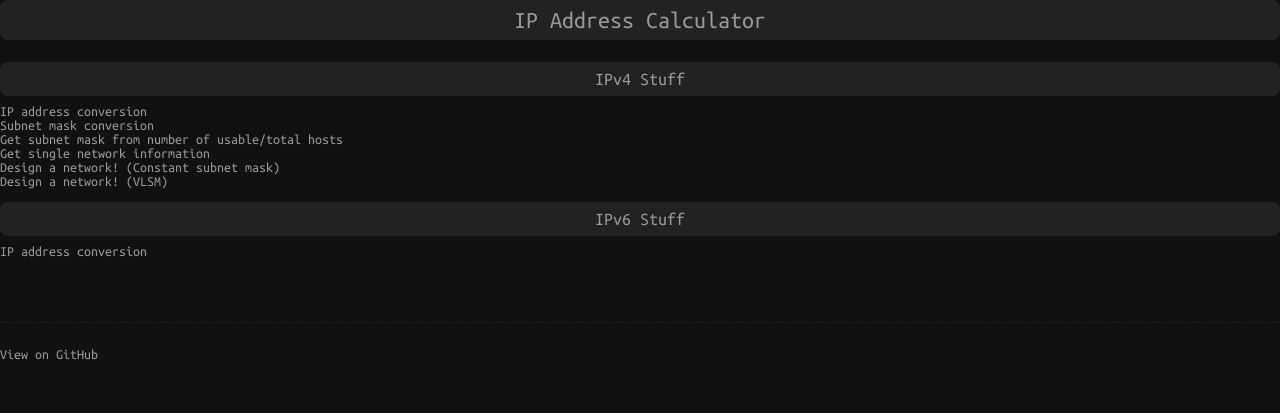
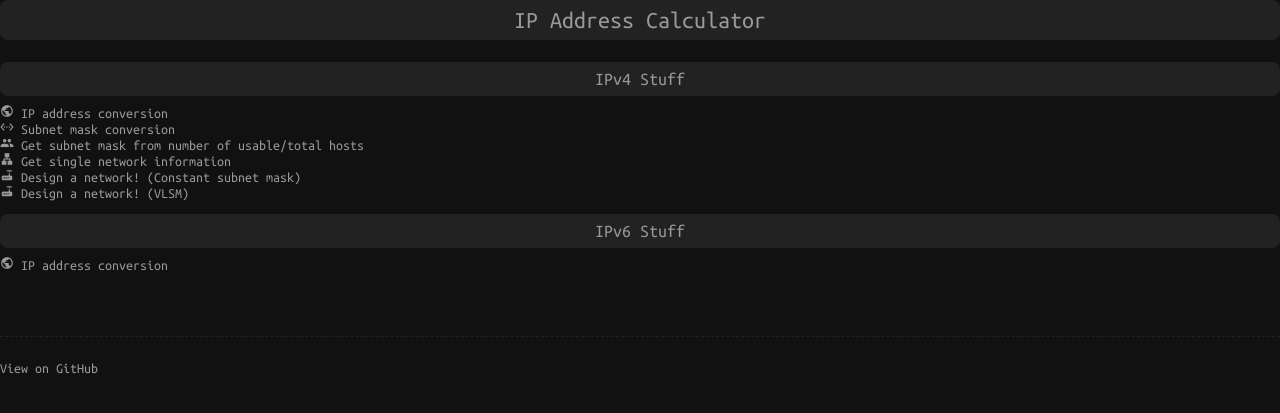
Before and after one commit to Chris1320/IPCalculatorWeb, a Flask app: page / in a window 1280 px wide. Shown: the top 413 px of the page. Run offline with Flask 3, Linux system fonts and the light colour scheme; parts of the project's set-up code (start-up, migrations or seed data) failed here and were passed over.

Commit message:
Added icons using Google Material icons.
Signed-off-by: Chris1320 <chris1320is@protonmail.com>

```diff
--- a/app.py
+++ b/app.py
@@ -11,6 +11,7 @@ from flask_limiter.util import get_remote_address
 
 SECRET_KEY: Final[str] = os.getenv("SECRET_KEY", os.urandom(16).hex())
 CWD: str = os.getenv("APP_CWD", os.getcwd())
+DEBUG: bool = True if os.getenv("DEBUG_MODE", '').lower() == "true" else False
 
 
 print(f"{SECRET_KEY=}")
@@ -511,7 +512,7 @@ def IPv6Calculator():
 
 
 def main():
-    app.run()
+    app.run(debug=DEBUG)
 
 
 if __name__ == "__main__":
--- a/static/css/style.css
+++ b/static/css/style.css
@@ -26,6 +26,19 @@ html, body{
 body{
 	background:#111111;
 }
+
+.material-icons.md-14 {
+    font-size: 14px;
+}
+
+.net {
+    margin: 0 auto;
+}
+
+.net-info {
+    margin-left: 50px;
+}
+
 a{
 	text-decoration:none;
 	color:#999999;
--- a/templates/index.html
+++ b/templates/index.html
@@ -5,23 +5,24 @@
         <meta charset="UTF-8">
         <meta name="viewport" content="width=device-width, initial-scale=1">
         <link href="{{ url_for('static', filename='css/style.css') }}" rel="stylesheet">
+        <link href="https://fonts.googleapis.com/icon?family=Material+Icons" rel="stylesheet">
     </head>
     <body>
         <h1>IP Address Calculator</h1>
         <br/>
         <h2>IPv4 Stuff</h2>
         <ol>
-            <li><a href="{{ url_for('ipAddressCalculator') }}">IP address conversion</a></li>
-            <li><a href="{{ url_for('subnetMaskCalculator') }}">Subnet mask conversion</a></li>
-            <li><a href="{{ url_for('subnetMaskFromUsableHosts') }}">Get subnet mask from number of usable/total hosts</a></li>
-            <li><a href="{{ url_for('networkInfo') }}">Get single network information</a></li>
-            <li><a href="{{ url_for('designANetworkCLSM') }}">Design a network! (Constant subnet mask)</a></li>
-            <li><a href="{{ url_for('designANetworkVLSM') }}">Design a network! (VLSM)</a></li>
+            <li><span class="material-icons md-14">public</span> <a href="{{ url_for('ipAddressCalculator') }}">IP address conversion</a></li>
+            <li><span class="material-icons md-14">settings_ethernet</span> <a href="{{ url_for('subnetMaskCalculator') }}">Subnet mask conversion</a></li>
+            <li><span class="material-icons md-14">group</span> <a href="{{ url_for('subnetMaskFromUsableHosts') }}">Get subnet mask from number of usable/total hosts</a></li>
+            <li><span class="material-icons md-14">lan</span> <a href="{{ url_for('networkInfo') }}">Get single network information</a></li>
+            <li><span class="material-icons md-14">router</span> <a href="{{ url_for('designANetworkCLSM') }}">Design a network! (Constant subnet mask)</a></li>
+            <li><span class="material-icons md-14">router</span> <a href="{{ url_for('designANetworkVLSM') }}">Design a network! (VLSM)</a></li>
         </ol>
         <br/>
         <h2>IPv6 Stuff</h2>
         <ol>
-            <li><a href="{{ url_for('IPv6Calculator') }}">IP address conversion</a></li>
+            <li><span class="material-icons md-14">public</span> <a href="{{ url_for('IPv6Calculator') }}">IP address conversion</a></li>
         </ol>
         <footer>
             <br/><br/><br/><br/>
```
Also changed, not shown: templates/network-info-result.html (+13 -10 lines).
